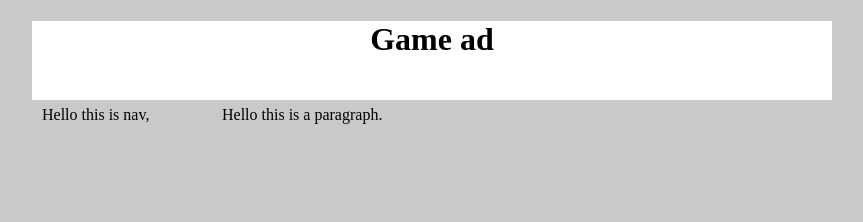
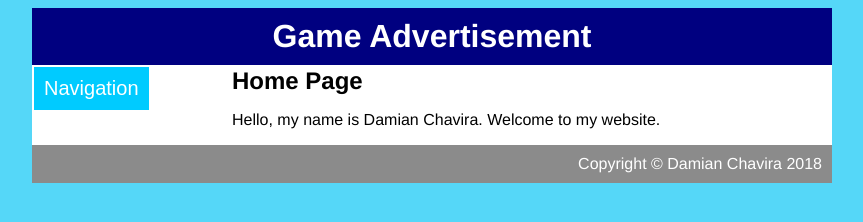
Before and after one commit to dchavira16/game-advertisement, a plain HTML site: page index.html in a window 1280 px wide. Shown: the whole page, without its empty margins (208-1071 px from the left). Drawn offline with Linux system fonts and the light colour scheme.

Commit message:
copied css and index.html from old website

```diff
--- a/Style.css
+++ b/Style.css
@@ -1,31 +1,96 @@
-/* CSS Document for Game ad */
-h1 {
-	font: "Arial";
+@charset "utf-8";
+/* CSS Document */
+/* Dropdown Button */
+.dropbtn {
+    background-color:#00CBFF;
+    color: white;
+    padding: 10px;
+    font-size: 20px;
+    border: none;
+}
+
+/* The container <div> - needed to position the dropdown content */
+.dropdown {
+    position: relative;
+    display: inline-block;
+}
+
+/* Dropdown Content (Hidden by Default) */
+.dropdown-content {
+    display: none;
+    position: absolute;
+    background-color: #f1f1f1;
+    min-width: 160px;
+    box-shadow: 0px 8px 16px 0px rgba(0,0,0,0.2);
+    z-index: 1;
+}
+
+/* Links inside the dropdown */
+.dropdown-content a {
+    color: black;
+    padding: 12px 16px;
+    text-decoration: none;
+    display: block;
+}
+
+/* Change color of dropdown links on hover */
+.dropdown-content a:hover {background-color: #ddd;}
+
+/* Show the dropdown menu on hover */
+.dropdown:hover .dropdown-content {display: block;}
+
+/* Change the background color of the dropdown button when the dropdown content is shown */
+.dropdown:hover .dropbtn {background-color: #00CBFF}
+
+h1{
+	margin: 0px;
+
+}
+h2,h3{
+	margin: 0;
+	color: black;
+}
+
+a{
+	text-decoration: none;
+
+}
+
+
+#header{
+	padding: 10px;
+	background-color: navy;
+	color: white;
 	text-align: center;
-	background-color: white;
-	border: thin;
-}
-#content{
-	padding: 10px;
+
 }
 body{
-	background-color: #C9C9C9;
+	background-color: #55D7F8;
+	font-family: Helvetica, Cambria, Arial, sans-serif;
+
 }
 #container{
 	background-color: white;
 	width: 800px;
 	margin-left: auto;
-	margin-right:auto;
-
+	margin-right: auto;
+}
+#content{
+	padding-top: 2px;
+	padding-left: 2px;
 }
 #nav{
 	width: 180px;
-	float: left;
-	align-content: flex-end;
-	/*text-align: center;*/
+	float: left
 }
 #main{
+	width: 600px;
 	float: right;
-	width: 600px;
-	/*text-align: center;*/
 }
+#footer{
+	color: white;
+	text-align: right;
+	clear: both;
+	padding: 10px;
+	background-color: #8B8B8B
+}
--- a/index.html
+++ b/index.html
@@ -1,26 +1,35 @@
 <!doctype html>
 <html>
+
 	<head>
 		<meta charset="utf-8">
-<link rel="stylesheet" href="style.css">
 		<title>Game Ad</title>
+		<link href="style.css" rel="stylesheet" type="text/css"/>
 	</head>
 
 	<body>
 		<div id="container">
 			<div id="header">
-			<h1>Game ad</h1>
+				<h1>Game Advertisement</h1>
 			</div>
-		<div id="content">
+			<div id = "content">
 				<div id="nav">
-				<p>Hello this is nav,</p>
+					<div class="dropdown">
+					  	<button class="dropbtn">Navigation</button>
+					  	<div class="dropdown-content">
+							<a class="selected" href ="index.html">Home</a>
+
+					  	</div>
+						</div>
 				</div>
 				<div id="main">
-				<p>Hello this is a paragraph.</p>
+					<h2>Home Page</h2>
+					<p>Hello, my name is Damian Chavira. Welcome to my website.</p>
+
 				</div>
 			</div>
-		<div id="footer">
-
+			<div id = "footer">
+				Copyright &copy; Damian Chavira 2018
 			</div>
 		</div>
 	</body>
```
Lines whose indentation alone changed are shown as unchanged.
